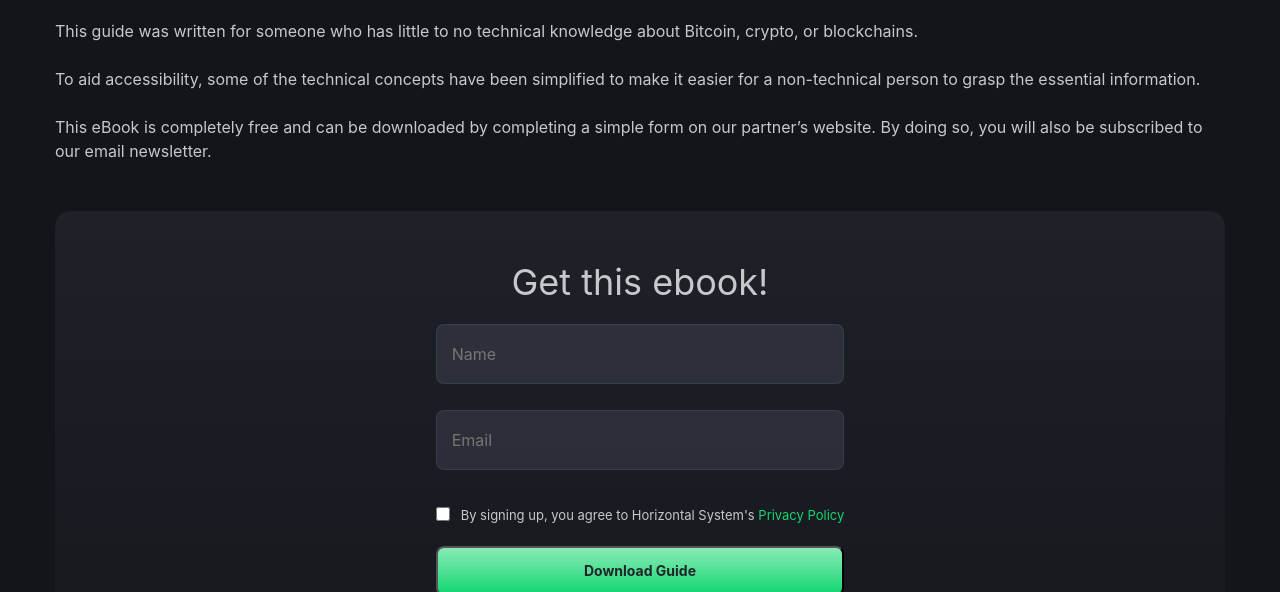
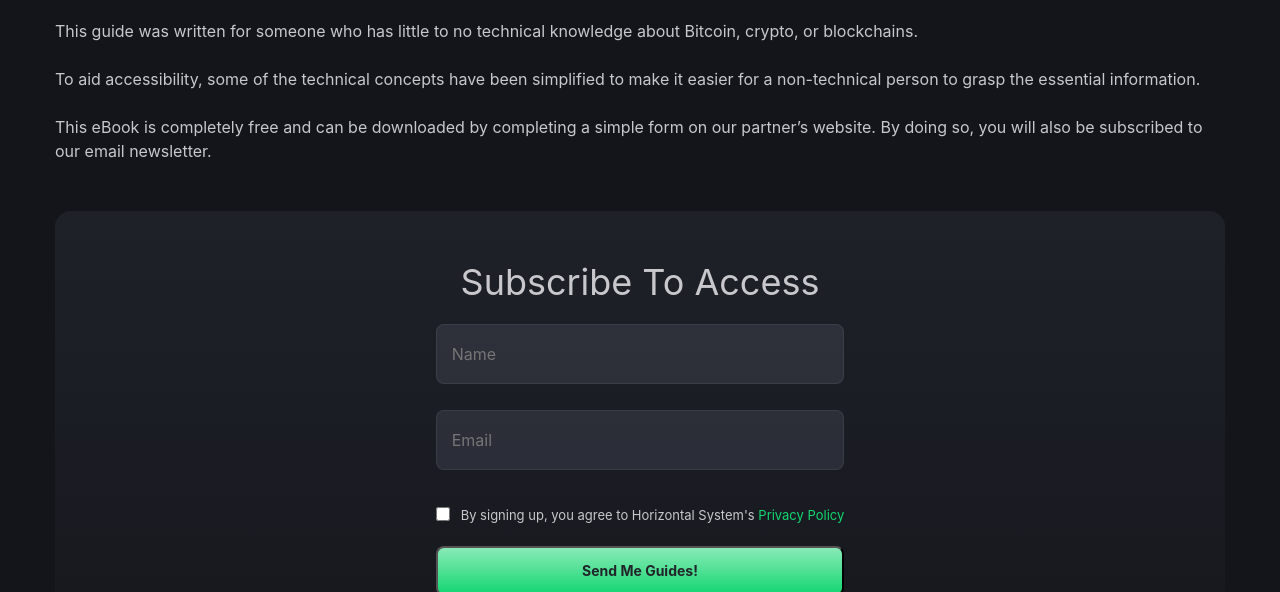
Before and after one commit to horizontalsystems/horizontalsystems.github.io, a Jekyll site: the page built from in-simple-terms.md, in a window 1280 px wide and 900 px high, scrolled down 1295 px, cut to the strip 0-592 px from the top of the window. Built offline with Jekyll 4.4.1, drawn with Linux system fonts in a browser that asks for light colours.

Commit message:
change subscribe form texts ' '

```diff
--- a/_includes/subscribe-form.html
+++ b/_includes/subscribe-form.html
@@ -3,7 +3,7 @@
     <div class="ml-form-embedWrapper">
       <div class="ml-form-embedBody ml-form-embedBodyDefault row-form">
         <div class="ml-form-embedContent">
-          <h4>Get this ebook!</h4>
+          <h4>Subscribe To Access</h4>
         </div>
         <form class="ml-block-form" action="https://app.mailerlite.com/webforms/submit/m3g0e6" data-code="m3g0e6" method="post" target="_blank">
           <div class="ml-form-formContent">
@@ -29,7 +29,7 @@
 
           <input type="hidden" name="ml-submit" value="1">
           <div class="ml-form-embedSubmit">
-            <button type="submit" class="primary">Download Guide</button>
+            <button type="submit" class="primary">Send Me Guides!</button>
             <button disabled="disabled" style="display: none;" type="button" class="loading">
               <div class="ml-form-embedSubmitLoad"></div>
             </button>
```
Also changed, not shown: other parts of _includes/subscribe-form.html (+1 -1 lines).
